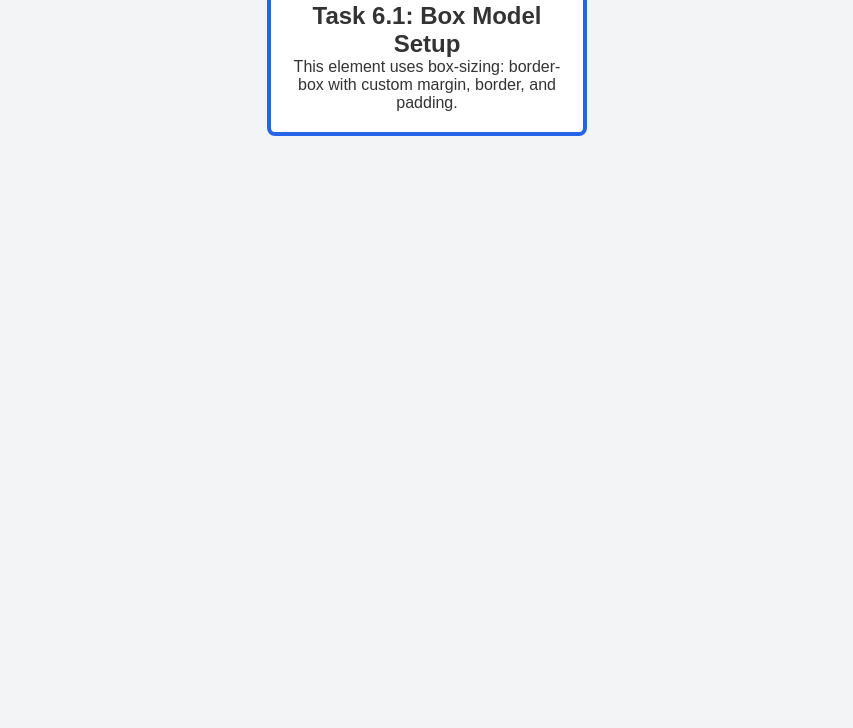
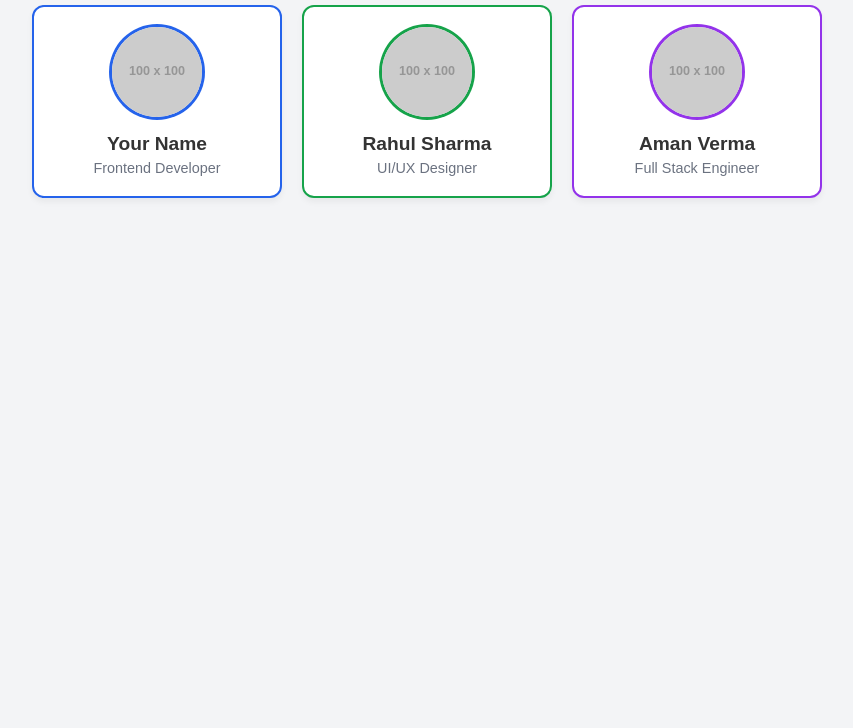
Before and after one commit to kp9377356-arch/assignment-, a plain HTML site: page week6/index.html in a window 1280 px wide. Shown: the part 72-800 px from the top of the page, without its empty margins (213-1066 px from the left). Drawn offline with Linux system fonts and the light colour scheme; placeholder pictures from the web are drawn by us.

Commit message:
Task 6.2: Create profile cards with circle avatar, rounded corners, and 3 color variations

```diff
--- a/week6/index.html
+++ b/week6/index.html
@@ -10,10 +10,29 @@
 
 <body>
 
-    <!-- Task 6.1: Box Model Test Element -->
-    <div class="box-model-demo">
-        <h2>Task 6.1: Box Model Setup</h2>
-        <p>This element uses box-sizing: border-box with custom margin, border, and padding.</p>
+    <h1 style="text-align: center; margin-bottom: 20px;">Task 6.2: Profile Cards</h1>
+
+    <div class="cards-container">
+        <!-- Card 1: Blue Version -->
+        <div class="profile-card card--blue">
+            <img src="https://via.placeholder.com/100" alt="Avatar" class="avatar">
+            <h3>Your Name</h3>
+            <p class="role">Frontend Developer</p>
+        </div>
+
+        <!-- Card 2: Green Version -->
+        <div class="profile-card card--green">
+            <img src="https://via.placeholder.com/100" alt="Avatar" class="avatar">
+            <h3>Rahul Sharma</h3>
+            <p class="role">UI/UX Designer</p>
+        </div>
+
+        <!-- Card 3: Purple Version -->
+        <div class="profile-card card--purple">
+            <img src="https://via.placeholder.com/100" alt="Avatar" class="avatar">
+            <h3>Aman Verma</h3>
+            <p class="role">Full Stack Engineer</p>
+        </div>
     </div>
 
 </body>
--- a/week6/style.css
+++ b/week6/style.css
@@ -14,16 +14,68 @@ body {
     color: #333;
 }
 
-/* Task 6.1: Box Model Demonstration */
-.box-model-demo {
-    width: 320px;
+.cards-container {
+    display: flex;
+    justify-content: center;
+    gap: 20px;
+    flex-wrap: wrap;
+    margin-top: 20px;
+}
+
+/* Task 6.2: Card Component Base */
+.profile-card {
+    width: 250px;
     padding: 20px;
-    /* Padding */
-    border: 4px solid #2563eb;
-    /* Border */
-    margin: 30px auto;
-    /* Margin */
+    border-width: 2px;
+    border-style: solid;
+    border-radius: 12px;
+    /* Round corners */
     background-color: #ffffff;
-    border-radius: 8px;
     text-align: center;
+    box-shadow: 0 4px 6px rgba(0, 0, 0, 0.05);
 }
+
+/* Circle Avatar */
+.avatar {
+    width: 90px;
+    height: 90px;
+    border-radius: 50%;
+    /* Perfect circle avatar */
+    object-fit: cover;
+    margin-bottom: 12px;
+}
+
+.profile-card h3 {
+    margin-bottom: 5px;
+    font-size: 1.2rem;
+}
+
+.profile-card .role {
+    font-size: 0.9rem;
+    color: #6b7280;
+}
+
+/* Task 6.2: Color Variations */
+.card--blue {
+    border-color: #2563eb;
+}
+
+.card--blue .avatar {
+    box-shadow: 0 0 0 3px #2563eb;
+}
+
+.card--green {
+    border-color: #16a34a;
+}
+
+.card--green .avatar {
+    box-shadow: 0 0 0 3px #16a34a;
+}
+
+.card--purple {
+    border-color: #9333ea;
+}
+
+.card--purple .avatar {
+    box-shadow: 0 0 0 3px #9333ea;
+}
```
